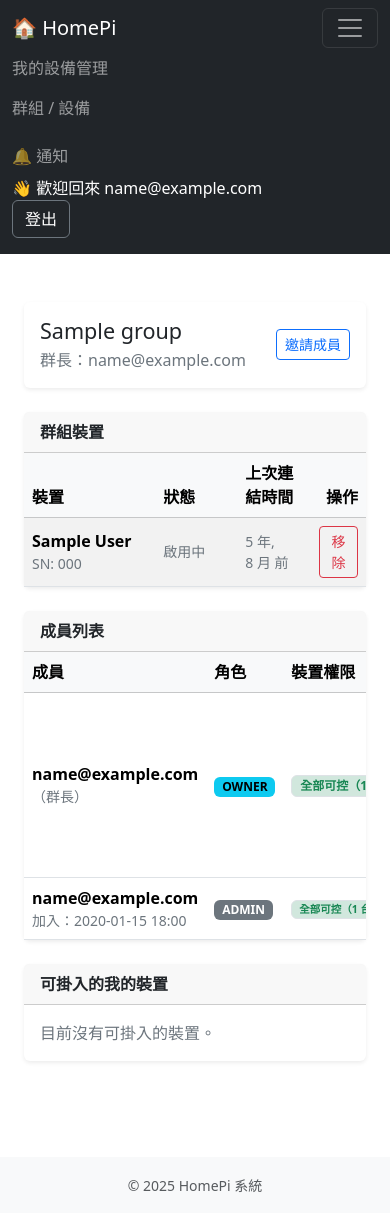
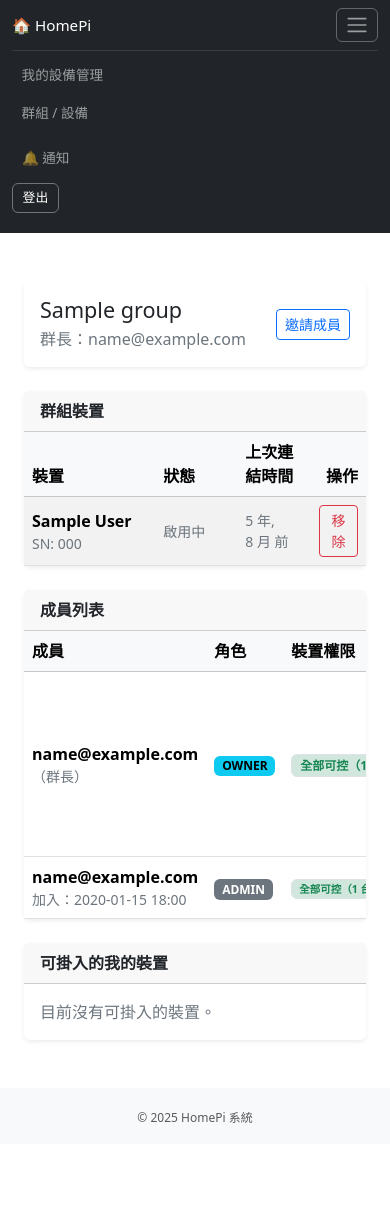
Before and after one commit to qkauia-guy/HomePiWeb, a Django app: page /groups/1/ in a window 390 px wide, after a click that opens the changed part. After the commit the page ends 1123 px from the top, so only its background shows below. Run offline with Django 5.2, Linux system fonts and the light colour scheme; a user stored in the database is signed in; tables that the repository leaves empty hold one stand-in row (values such as "Sample post"); data that the repository does not hold is empty; parts of the project's set-up code (start-up, migrations or seed data) failed here and were passed over; some libraries are stand-ins or nearby versions.

Commit message:
feat(ui): add responsive navbar and sticky footer

```diff
--- a/static/home_pi_web/css/base.css
+++ b/static/home_pi_web/css/base.css
@@ -199,3 +199,168 @@ button[aria-expanded='true'] .toggle-icon {
   padding: 8px; /* 留白避免線貼邊 */
   box-shadow: 0 2px 8px rgba(0, 0, 0, 0.4); /* 微陰影，像儀表板 */
 }
+
+/* =========================
+   Navbar 響應式設計 (RWD)
+   ========================= */
+
+/* 平板尺寸優化 (768px - 1024px) */
+@media (max-width: 1024px) and (min-width: 768px) {
+  .navbar-brand {
+    font-size: 1.1rem;
+  }
+
+  .navbar-nav .nav-link {
+    padding: 0.4rem 0.6rem;
+    font-size: 0.9rem;
+  }
+
+  .navbar-text {
+    font-size: 0.85rem;
+  }
+}
+
+/* 手機尺寸優化 (小於 768px) */
+@media (max-width: 767.98px) {
+  /* Navbar 高度調整 */
+  .navbar {
+    min-height: 56px;
+    padding: 0.5rem 0;
+  }
+
+  /* Brand 字體大小 */
+  .navbar-brand {
+    font-size: 1rem;
+    padding: 0.25rem 0;
+  }
+
+  /* 漢堡選單按鈕 */
+  .navbar-toggler {
+    padding: 0.25rem 0.5rem;
+    font-size: 1rem;
+    border: 1px solid rgba(255, 255, 255, 0.3);
+  }
+
+  /* 收合後的選單項目 */
+  .navbar-collapse {
+    margin-top: 0.5rem;
+    padding-top: 0.5rem;
+    border-top: 1px solid rgba(255, 255, 255, 0.1);
+  }
+
+  .navbar-nav .nav-item {
+    margin-bottom: 0.25rem;
+  }
+
+  .navbar-nav .nav-link {
+    padding: 0.5rem 0.75rem;
+    font-size: 0.9rem;
+    border-radius: 0.375rem;
+    transition: background-color 0.2s ease;
+  }
+
+  .navbar-nav .nav-link:hover {
+    background-color: rgba(255, 255, 255, 0.1);
+  }
+
+  /* 通知下拉選單在手機上的優化 */
+  .dropdown-menu {
+    min-width: 280px;
+    max-width: 90vw;
+    margin-top: 0.25rem;
+  }
+
+  /* 歡迎文字在手機上隱藏或簡化 */
+  .navbar-text {
+    font-size: 0.8rem;
+    display: none; /* 或改為 display: block 並調整樣式 */
+  }
+
+  /* 登出按鈕在手機上的調整 */
+  .navbar-nav .btn {
+    font-size: 0.85rem;
+    padding: 0.375rem 0.75rem;
+  }
+}
+
+/* 超小螢幕 (小於 576px) */
+@media (max-width: 575.98px) {
+  .navbar-brand {
+    font-size: 0.95rem;
+  }
+
+  .navbar-nav .nav-link {
+    padding: 0.4rem 0.6rem;
+    font-size: 0.85rem;
+  }
+
+  /* 通知下拉選單進一步縮小 */
+  .dropdown-menu {
+    min-width: 260px;
+    max-width: 95vw;
+  }
+
+  /* 登出按鈕更緊湊 */
+  .navbar-nav .btn {
+    font-size: 0.8rem;
+    padding: 0.3rem 0.6rem;
+  }
+}
+
+/* 橫向手機 (landscape) 優化 */
+@media (max-width: 767.98px) and (orientation: landscape) {
+  .navbar {
+    min-height: 48px;
+  }
+
+  .navbar-brand {
+    font-size: 0.9rem;
+  }
+
+  .navbar-nav .nav-link {
+    padding: 0.3rem 0.5rem;
+    font-size: 0.8rem;
+  }
+}
+
+/* =========================
+   Sticky Footer 樣式
+   ========================= */
+
+/* 確保 body 使用 flexbox 佈局 */
+body {
+  display: flex;
+  flex-direction: column;
+  min-height: 100vh;
+}
+
+/* 主要內容區域自動擴展 */
+main {
+  flex: 1 0 auto;
+}
+
+/* 頁尾樣式 */
+footer {
+  flex-shrink: 0;
+  margin-top: auto;
+}
+
+/* 手機版頁尾優化 */
+@media (max-width: 767.98px) {
+  footer {
+    padding: 0.75rem 0 !important;
+  }
+
+  footer small {
+    font-size: 0.75rem;
+  }
+}
+
+/* 確保頁尾在內容很少時也能固定在底部 */
+@media (min-width: 768px) {
+  footer {
+    position: relative;
+    bottom: 0;
+    width: 100%;
+  }
+}
--- a/templates/base.html
+++ b/templates/base.html
@@ -12,7 +12,7 @@
   <script src="{% static 'home_pi_web/js/groups/_group_items.js' %}" defer data-turbo-track="reload"></script>
 
 </head>
-<body>
+<body class="d-flex flex-column min-vh-100">
   <div id="toast-container" class="toast-container position-fixed top-0 end-0 p-3" style="z-index:1080;"></div>
   <!-- 唯一 Offcanvas -->
   <div class="offcanvas offcanvas-start bg-body" id="sideBar" tabindex="-1"
@@ -168,12 +168,14 @@
   </nav>
 
   <!-- 主要內容 -->
-  <div class="container mt-4">
-    {% block content %}{% endblock %}
-  </div>
+  <main class="flex-grow-1">
+    <div class="container mt-4">
+      {% block content %}{% endblock %}
+    </div>
+  </main>
 
   <!-- 頁尾 -->
-  <footer class="bg-body-tertiary text-center py-3 mt-5">
+  <footer class="bg-body-tertiary text-center py-3 mt-auto">
     <small class="text-body-secondary">&copy; 2025 HomePi 系統</small>
   </footer>
 
```
